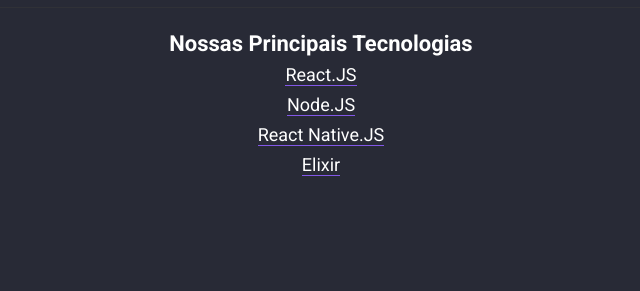
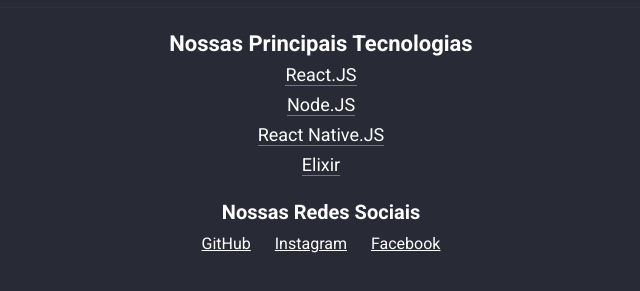
Before and after one commit to IsmaelJefferson/Desafios-Modulo2-LaunchBase, a plain HTML site: page sobre.html in a window 1280 px wide. Shown: the part 453-744 px from the top of the page, without its empty margins (319-959 px from the left). Drawn offline with Linux system fonts and the light colour scheme.

Commit message:
Add footer com o link para as redes sociais na pagia sobre

```diff
--- a/sobre.html
+++ b/sobre.html
@@ -35,5 +35,15 @@
             </ul>
         </div>
 
+        <footer>
+
+            <h4>Nossas Redes Sociais</h4>
+            <a href="https://github.com/rocketseat-education" target="_blank" >GitHub</a>
+            <a href="https://www.instagram.com/rocketseat_oficial/?hl=pt-br" target="_blank">Instagram</a>
+            <a href="https://pt-br.facebook.com/rocketseat/" target="_blank">Facebook</a>
+
+
+        </footer>
+
     </body>
 </html>
--- a/styles.css
+++ b/styles.css
@@ -83,6 +83,7 @@
     color: white;
     text-decoration: none;
     border-bottom: 1px solid var(--color-rocketseat);
+
 }
 
 #lista-tecnologias ul a:hover{
@@ -94,3 +95,29 @@
     font-size: 22px;
     line-height: 32px;
 }
+
+footer{
+    max-width: 400px;
+    margin: 20px auto;
+    text-align: center;
+
+}
+
+footer h4{
+    color: white;
+    font-weight: bold;
+    font-size: 20px;
+    margin-bottom: 10px;
+}
+
+
+footer a{
+    color: white;
+    padding: 10px;
+}
+
+footer a:hover{
+    color: var(--color-rocketseat);
+    font-size: 18px;
+    transition: 300ms;
+}
```
